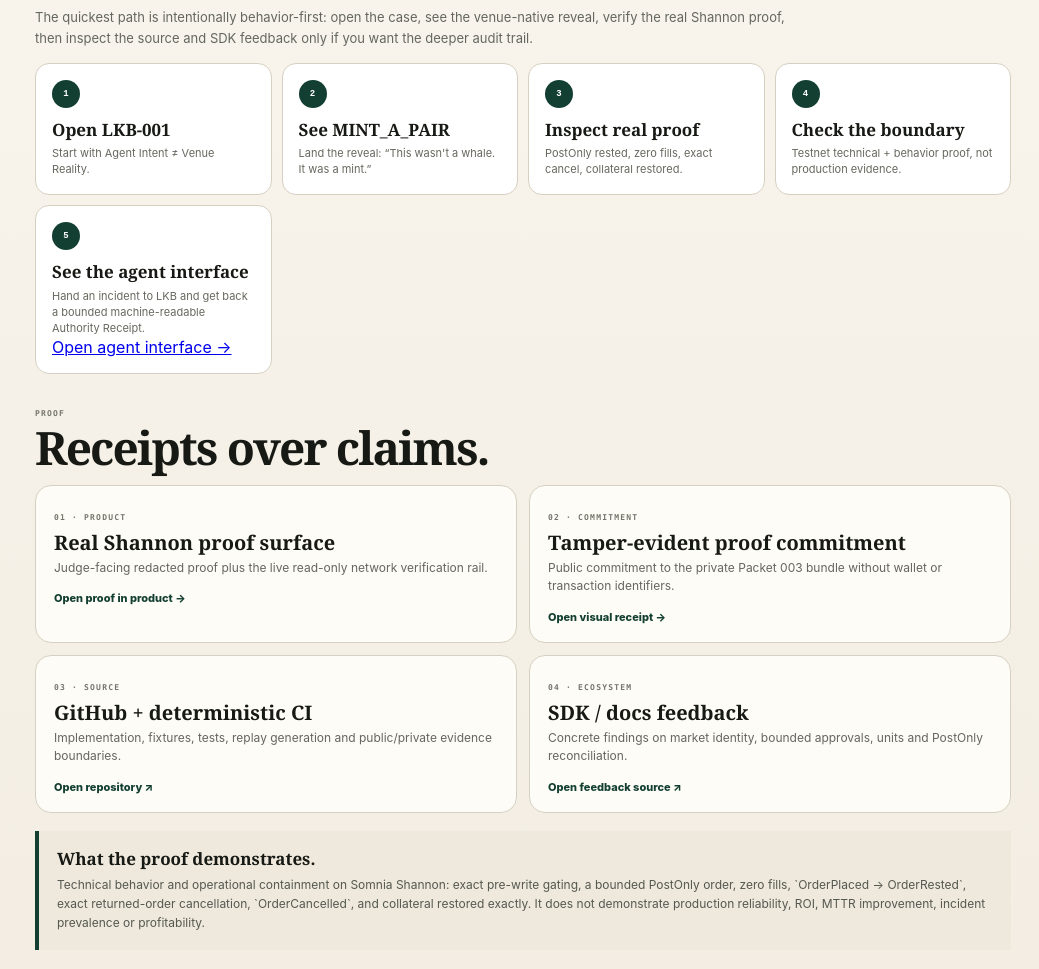
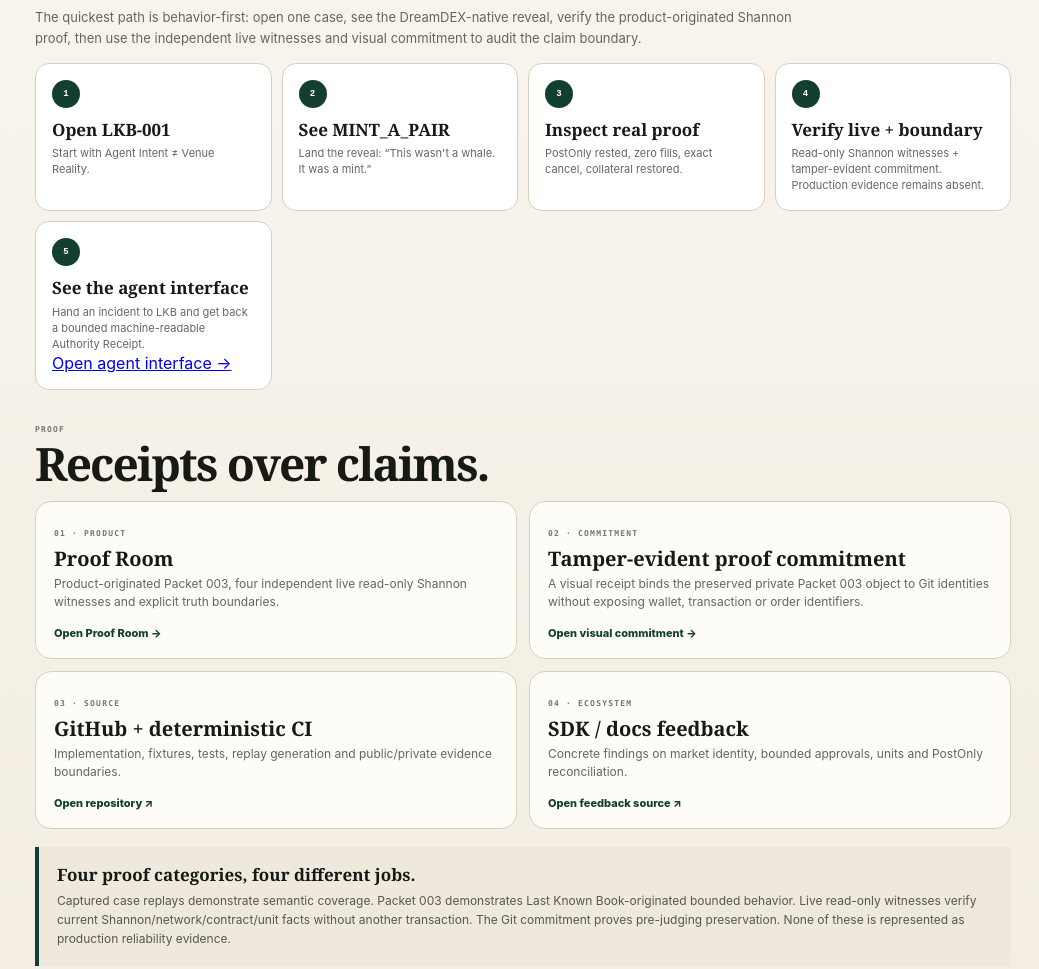
Before and after one commit to Faadil1/Last-Known-Book, a website: page docs.html in a window 1280 px wide. Shown: the part 630-1599 px from the top of the page, without its empty margins (241-1280 px from the left). Drawn offline with Linux system fonts and the light colour scheme.

Commit message:
Align Judge Packet with final Proof Room evidence taxonomy

```diff
--- a/docs.html
+++ b/docs.html
@@ -46,24 +46,24 @@
 
       <section class="docs-section" id="fast-lane">
         <div class="docs-section-head"><div><div class="docs-section-kicker">JUDGE IN 60 SECONDS</div><h2>See the whole argument fast.</h2></div></div>
-        <p class="docs-section-intro">The quickest path is intentionally behavior-first: open the case, see the venue-native reveal, verify the real Shannon proof, then inspect the source and SDK feedback only if you want the deeper audit trail.</p>
+        <p class="docs-section-intro">The quickest path is behavior-first: open one case, see the DreamDEX-native reveal, verify the product-originated Shannon proof, then use the independent live witnesses and visual commitment to audit the claim boundary.</p>
         <div class="fast-lane">
           <article><span>1</span><strong>Open LKB-001</strong><p>Start with Agent Intent ≠ Venue Reality.</p></article>
           <article><span>2</span><strong>See MINT_A_PAIR</strong><p>Land the reveal: “This wasn't a whale. It was a mint.”</p></article>
           <article><span>3</span><strong>Inspect real proof</strong><p>PostOnly rested, zero fills, exact cancel, collateral restored.</p></article>
-          <article><span>4</span><strong>Check the boundary</strong><p>Testnet technical + behavior proof, not production evidence.</p></article>
+          <article><span>4</span><strong>Verify live + boundary</strong><p>Read-only Shannon witnesses + tamper-evident commitment. Production evidence remains absent.</p></article>
         </div>
       </section>
 
       <section class="docs-section" id="proof">
         <div class="docs-section-head"><div><div class="docs-section-kicker">PROOF</div><h2>Receipts over claims.</h2></div></div>
         <div class="doc-grid">
-          <a class="doc-card" href="/?case=LKB-001#proof"><small>01 · PRODUCT</small><strong>Real Shannon proof surface</strong><p>Judge-facing redacted proof plus the live read-only network verification rail.</p><span class="arrow">Open proof in product →</span></a>
-          <a class="doc-card" href="/evidence/SHANNON-PROOF-003-COMMITMENT.json" target="_blank" rel="noreferrer"><small>02 · COMMITMENT</small><strong>Tamper-evident proof commitment</strong><p>Public commitment to the private Packet 003 bundle without wallet or transaction identifiers.</p><span class="arrow">Open commitment ↗</span></a>
+          <a class="doc-card" href="/proof.html"><small>01 · PRODUCT</small><strong>Proof Room</strong><p>Product-originated Packet 003, four independent live read-only Shannon witnesses and explicit truth boundaries.</p><span class="arrow">Open Proof Room →</span></a>
+          <a class="doc-card" href="/proof.html#commitment"><small>02 · COMMITMENT</small><strong>Tamper-evident proof commitment</strong><p>A visual receipt binds the preserved private Packet 003 object to Git identities without exposing wallet, transaction or order identifiers.</p><span class="arrow">Open visual commitment →</span></a>
           <a class="doc-card" href="https://github.com/Faadil1/Last-Known-Book" target="_blank" rel="noreferrer"><small>03 · SOURCE</small><strong>GitHub + deterministic CI</strong><p>Implementation, fixtures, tests, replay generation and public/private evidence boundaries.</p><span class="arrow">Open repository ↗</span></a>
           <a class="doc-card" href="/docs/SDK-FEEDBACK.md" target="_blank" rel="noreferrer"><small>04 · ECOSYSTEM</small><strong>SDK / docs feedback</strong><p>Concrete findings on market identity, bounded approvals, units and PostOnly reconciliation.</p><span class="arrow">Open feedback source ↗</span></a>
         </div>
-        <div class="truth-note"><strong>What the proof demonstrates.</strong><p>Technical behavior and operational containment on Somnia Shannon: exact pre-write gating, a bounded PostOnly order, zero fills, `OrderPlaced → OrderRested`, exact returned-order cancellation, `OrderCancelled`, and collateral restored exactly. It does not demonstrate production reliability, ROI, MTTR improvement, incident prevalence or profitability.</p></div>
+        <div class="truth-note"><strong>Four proof categories, four different jobs.</strong><p>Captured case replays demonstrate semantic coverage. Packet 003 demonstrates Last Known Book-originated bounded behavior. Live read-only witnesses verify current Shannon/network/contract/unit facts without another transaction. The Git commitment proves pre-judging preservation. None of these is represented as production reliability evidence.</p></div>
       </section>
 
       <section class="docs-section" id="mechanism">
@@ -85,7 +85,8 @@
           <details class="qa-item"><summary><strong>Isn't this just analytics?</strong><small>DIFFERENTIATOR</small></summary><p>No. Analytics describes a market. Last Known Book reconstructs one unexpected execution, identifies the DreamDEX-native cause, decides whether a corrective action is justified, and reconciles closure.</p></details>
           <details class="qa-item"><summary><strong>Why not just inspect a block explorer?</strong><small>PRODUCT NEED</small></summary><p>An explorer shows transactions. It does not reconstruct Agent Intent vs Venue Reality, classify venue-specific cause, separate truth classes, apply an authority policy and close the incident as one evidence contract.</p></details>
           <details class="qa-item"><summary><strong>Why does this require DreamDEX?</strong><small>SPONSOR FIT</small></summary><p>The mechanism depends on DreamDEX Event Contract semantics: durable marketId identity, rolling pool binding, MINT_A_PAIR, escrow behavior, lifecycle state and native order events. Removing those semantics collapses the current causal model.</p></details>
-          <details class="qa-item"><summary><strong>What is real versus replayed?</strong><small>TRUTH BOUNDARY</small></summary><p>Four casefiles are deterministic replays built from captured real Shannon incident evidence. Separately, Packet 003 is a Last Known Book-originated real Shannon testnet placement/rest/exact-cancel/reconciliation proof.</p></details>
+          <details class="qa-item"><summary><strong>What is real versus replayed?</strong><small>TRUTH BOUNDARY</small></summary><p>Four casefiles are deterministic replays from captured Shannon incident evidence. Packet 003 is a separate Last Known Book-originated real Shannon placement/rest/exact-cancel/reconciliation proof. Live witnesses are a third category: current read-only verification, not additional product-originated trades.</p></details>
+          <details class="qa-item"><summary><strong>Why add live witnesses instead of more transactions?</strong><small>EVIDENCE QUALITY</small></summary><p>They answer different objections. Packet 003 proves bounded product behavior; the live witnesses independently verify current Shannon chain/head, a public captured receipt, DreamDEX module bytecode and tUSDC units. Repeating the same transaction path would add less evidence than covering a different critical claim.</p></details>
           <details class="qa-item"><summary><strong>Did the real Packet 003 order trade?</strong><small>PROOF SCOPE</small></summary><p>No. It was deliberately PostOnly, rested with zero fills, then the exact returned order was cancelled. That proves bounded authority and reconciliation, not profitable execution.</p></details>
           <details class="qa-item"><summary><strong>Is WRITE REFUSED a failure?</strong><small>SAFETY</small></summary><p>No. Refusal is the correct behavior when evidence does not justify a write. A blind compensating transaction can turn one confusing incident into two.</p></details>
           <details class="qa-item"><summary><strong>What business outcome is proven?</strong><small>CLAIM DISCIPLINE</small></summary><p>Operational containment is demonstrated on Shannon testnet. MTTR improvement, ROI, incident prevalence and production reliability are not yet proven and are not claimed.</p></details>
@@ -98,7 +99,7 @@
           <a class="doc-card" href="https://github.com/Faadil1/Last-Known-Book/blob/main/docs/SUBMISSION-PACKAGE.md" target="_blank" rel="noreferrer"><small>RAW SOURCE</small><strong>Submission package</strong><p>The human-final-gate submission copy and truth boundaries.</p><span class="arrow">Open on GitHub ↗</span></a>
           <a class="doc-card" href="https://github.com/Faadil1/Last-Known-Book/blob/main/docs/REQUIREMENTS-EVIDENCE-MATRIX.md" target="_blank" rel="noreferrer"><small>RAW SOURCE</small><strong>Requirements → evidence</strong><p>The explicit MUST / MUST_NOT coverage ledger.</p><span class="arrow">Open on GitHub ↗</span></a>
           <a class="doc-card" href="/docs/DEMO-SCRIPT.md" target="_blank" rel="noreferrer"><small>FILM CONTRACT</small><strong>2:35 demo script</strong><p>The canonical judge story for the final encoded film.</p><span class="arrow">Open source ↗</span></a>
-          <a class="doc-card" href="/?case=LKB-001#live-readback"><small>LIVE</small><strong>Shannon readback</strong><p>Read-only chain/head/receipt verification from the live product.</p><span class="arrow">Open live panel →</span></a>
+          <a class="doc-card" href="/proof.html#live-witnesses"><small>LIVE</small><strong>Independent Shannon witnesses</strong><p>Read-only chain, receipt, contract-code and collateral-unit verification from the Proof Room.</p><span class="arrow">Open live witnesses →</span></a>
         </div>
       </section>
 
```
